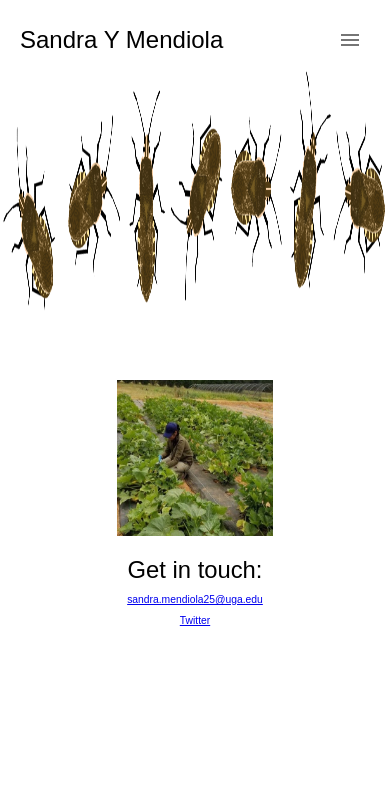
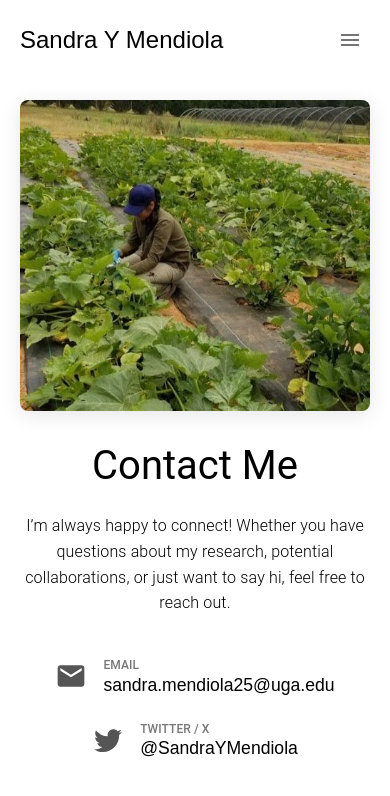
Before and after one commit to sandramendiola/sandramendiola.github.io, a React (Create React App) app: page /contact-me in a window 390 px wide. Shown: the top 796 px of the page. Built offline with nearby package versions, Linux system fonts and the light colour scheme.

Commit message:
Italicize scientific names, redesign Contact Me page, remove Publications page, and update Full CV link

```diff
--- a/src/App.css
+++ b/src/App.css
@@ -140,11 +140,6 @@ img {
   flex-direction: column;
 }
 
-.publications-content {
-  margin: 0 80px 80px 80px;
-  flex-direction: column;
-}
-
 .accordion-header {
   font-family: "Poppins", sans-serif;
   font-size: calc(0.6vw + 1rem);
@@ -238,48 +233,94 @@ img {
   font-size: calc(0.6vw + 1rem);
 }
 
-.contact-me-details {
+.contact-me-section {
+  margin: 80px;
+  font-family: "Poppins", sans-serif;
+}
+
+.contact-me-container {
+  align-items: center;
+}
+
+.contact-me-pic-new {
+  width: 100%;
+  max-width: 500px;
+  height: auto;
+  border-radius: 8px;
+  box-shadow: 0 4px 20px rgba(0,0,0,0.1);
+  margin: 0 auto;
+}
+
+.contact-header {
+  font-size: 3rem !important;
+  margin-bottom: 24px !important;
+}
+
+.contact-intro {
+  font-weight: 300 !important;
+  line-height: 1.6 !important;
+  margin-bottom: 40px !important;
+  max-width: 500px;
+}
+
+.contact-methods {
   display: flex;
   flex-direction: column;
-  width: 60%;
-  align-items: center;
-  justify-content: center;
+  gap: 24px;
 }
 
-.get-in-touch {
-  font-family: "Poppins", sans-serif;
-  font-weight: 300;
-  font-size: calc(2vw + 1rem);
-  margin-top: 20px;
+.contact-method-item {
+  display: flex;
+  align-items: center;
+  gap: 16px;
 }
 
-.contact-detail {
-  font-family: "Poppins", sans-serif;
-  font-weight: 300;
-  font-size: calc(0.6vw + 0.5rem);
-  margin-top: 10px;
+.contact-icon {
+  font-size: 2rem !important;
+  color: #555;
 }
 
-@media screen and (max-width: 1023px) {
-  .contact-me {
+.contact-label {
+  font-weight: 500 !important;
+  color: #777;
+  text-transform: uppercase;
+  font-size: 0.75rem !important;
+  letter-spacing: 1px;
+}
+
+.contact-link {
+  color: #000 !important;
+  text-decoration: none !important;
+  font-size: 1.1rem !important;
+  font-weight: 400 !important;
+}
+
+.contact-link:hover {
+  text-decoration: underline !important;
+}
+
+@media screen and (max-width: 900px) {
+  .contact-me-section {
+    margin: 40px 20px;
+  }
+
+  .contact-me-image-container {
     display: flex;
-    flex-direction: column;
+    justify-content: center;
+  }
+
+  .contact-header {
+    text-align: center;
+    font-size: 2.5rem !important;
+  }
+
+  .contact-intro {
+    text-align: center;
+    margin-left: auto;
+    margin-right: auto;
+  }
+
+  .contact-methods {
     align-items: center;
-    justify-content: center;
-
-    .contact-me-pic {
-      width: 40vw;
-      height: 40vw;
-      margin-top: 20px;
-      align-items: center;
-      justify-content: center;
-    }
   }
 }
-
-@media screen and (min-width: 1024px) {
-  .contact-me {
-    display: flex;
-    flex-direction: row;
-  }
-}
--- a/src/components/AboutMe/AboutMe.js
+++ b/src/components/AboutMe/AboutMe.js
@@ -13,11 +13,11 @@ const AboutMe = () => {
         </p>
         <p>
           I have a PhD in Population Biology, Ecology, and Evolution from Emory University where I worked in the Gerardo
-          and Civitello labs. My doctoral work focused on how bacterial symbionts in the genus Caballeronia alter the
-          ability of squash bugs (Anasa tristis) to vector Serratia marcescens to cucurbit plants. My work studying the
+          and Civitello labs. My doctoral work focused on how bacterial symbionts in the genus <i>Caballeronia</i> alter the
+          ability of squash bugs (<i>Anasa tristis</i>) to vector <i>Serratia marcescens</i> to cucurbit plants. My work studying the
           tripartite interactions between insect, symbiont, and pathogen spans multiple scales of biological
           organization. I have leveraged methods in transcriptomics, microbial ecology, and mathematical modeling to
-          paint a full picture of how Caballeronia symbionts interface with squash bugs and S. marcescens and the
+          paint a full picture of how <i>Caballeronia</i> symbionts interface with squash bugs and <i>S. marcescens</i> and the
           consequences of those interactions on pathogen transmission at the population-level.
         </p>
         <p>
--- a/src/components/CV/CVContent.js
+++ b/src/components/CV/CVContent.js
@@ -44,6 +44,9 @@ const CVContent = () => {
         </AccordionSummary>
         <AccordionDetails>
           <div className="accordion-details">
+            <p>NIH, Postdoctoral Training in Tropical and Emerging Global Disease at UGA, current</p>
+            <p>American Society for Microbiology, MOSAIC Scholars Cohort 3, 2026</p>
+            <p>SACNAS Postdoctoral Leadership Institute, 2025</p>
             <p>NSF Postdoctoral Fellowship in Biology, 2024</p>
             <p>Kharen Fulton Diversity Graduate Award, 2022</p>
             <p>Entomological Society of America Rising Star Award, 2022</p>
@@ -81,7 +84,7 @@ const CVContent = () => {
         </AccordionDetails>
       </Accordion>
       <Button variant="contained"
-              href="https://drive.google.com/file/d/1aKr0HQhIOqsLxR25BNOv9HBWgjezs_dW/view?usp=sharing"
+              href="https://drive.google.com/file/d/1mOcz7Cojstoz0IK2XIx4Bq87h6Jm3IgZ/view?usp=sharing"
               className="full-cv-button"
               sx={{
                 width: 200,
--- a/src/components/Header/HamburgerMenu.js
+++ b/src/components/Header/HamburgerMenu.js
@@ -45,13 +45,6 @@ const HamburgerMenu = () => {
         <MenuItem
           onClick={
             () => {
-              navigate("/publications")
-              handleClose()
-            }
-          }>Publications</MenuItem>
-        <MenuItem
-          onClick={
-            () => {
               window.location.href = "https://scholar.google.com/citations?hl=en&oi=ao&user=RuAHgscAAAAJ"
               handleClose()
             }
--- a/src/components/Header/Navbar.js
+++ b/src/components/Header/Navbar.js
@@ -6,7 +6,6 @@ const Navbar = () => {
     <div className="navbar">
       <Link className="link" to="/">Home</Link>
       <Link className="link" to="/smendiola-cv">CV</Link>
-      <Link className="link" to="/publications">Publications</Link>
       <Link className="link" to="https://scholar.google.com/citations?hl=en&oi=ao&user=RuAHgscAAAAJ">Google Scholar</Link>
       <Link className="link" to="/community-engagement">Community Engagement</Link>
       <Link className="link" to="/contact-me">Contact Me</Link>
--- a/src/index.js
+++ b/src/index.js
@@ -5,7 +5,6 @@ import App from './App';
 import reportWebVitals from './reportWebVitals';
 import {createBrowserRouter, RouterProvider} from "react-router-dom";
 import CV from "./pages/CV/CV";
-import Publications from "./pages/Publications/Publications";
 import CommunityEngagement from "./pages/CommunityEngagement/CommunityEngagement";
 import ContactMe from "./pages/ContactMe/ContactMe";
 
@@ -19,10 +18,6 @@ const router = createBrowserRouter([
   {
     path: "/smendiola-cv",
     element: <CV />,
-  },
-  {
-    path: "/publications",
-    element: <Publications />
   },
   {
     path: "/community-engagement",
--- a/src/pages/ContactMe/ContactMe.js
+++ b/src/pages/ContactMe/ContactMe.js
@@ -1,26 +1,57 @@
-import Adults from "../../assets/adults.png";
 import SandraFindingBug from "../../assets/sandra_finding_bug.jpg";
 import React from "react";
 import Header from "../../components/Header/Header";
+import { Email, Twitter } from "@mui/icons-material";
+import { Box, Typography, Link, Grid } from "@mui/material";
 
 const ContactMe = () => {
   return (
     <>
-      <Header/>
-      <img src={Adults} alt={'Adult squash bug banner'} height={300}/>
-      <div className="section cv-content">
-        <div className="contact-me">
-          <img className="contact-me-pic" src={SandraFindingBug}
-               alt={'Sandra kneeling at plant and searching it for bugs'}/>
-          <div className="contact-me-details">
-            <div className="get-in-touch">Get in touch:</div>
-            <div className="contact-detail"><a href="mailto:sandra.mendiola25@uga.edu">sandra.mendiola25@uga.edu</a></div>
-            <div className="contact-detail"><a href="https://twitter.com/SandraYMendiola">Twitter</a></div>
-          </div>
-        </div>
+      <Header />
+      <div className="section contact-me-section">
+        <Grid container spacing={4} className="contact-me-container">
+          <Grid item xs={12} md={6} className="contact-me-image-container">
+            <img
+              className="contact-me-pic-new"
+              src={SandraFindingBug}
+              alt={'Sandra kneeling at plant and searching it for bugs'}
+            />
+          </Grid>
+          <Grid item xs={12} md={6} className="contact-me-content">
+            <Typography variant="h3" className="section-header contact-header">
+              Contact Me
+            </Typography>
+            <Typography variant="body1" className="contact-intro">
+              I’m always happy to connect! Whether you have questions about my research,
+              potential collaborations, or just want to say hi, feel free to reach out.
+            </Typography>
+
+            <Box className="contact-methods">
+              <Box className="contact-method-item">
+                <Email className="contact-icon" />
+                <Box>
+                  <Typography variant="subtitle2" className="contact-label">Email</Typography>
+                  <Link href="mailto:sandra.mendiola25@uga.edu" className="contact-link">
+                    sandra.mendiola25@uga.edu
+                  </Link>
+                </Box>
+              </Box>
+
+              <Box className="contact-method-item">
+                <Twitter className="contact-icon" />
+                <Box>
+                  <Typography variant="subtitle2" className="contact-label">Twitter / X</Typography>
+                  <Link href="https://twitter.com/SandraYMendiola" target="_blank" rel="noopener" className="contact-link">
+                    @SandraYMendiola
+                  </Link>
+                </Box>
+              </Box>
+            </Box>
+          </Grid>
+        </Grid>
       </div>
     </>
-  )
-}
+  );
+};
 
 export default ContactMe;
--- a/src/pages/Publications/Publications.js
+++ /dev/null
@@ -1,17 +0,0 @@
-import React from 'react';
-import Header from "../../components/Header/Header";
-import FullLifeCycle from "../../assets/full_life_cycle.png";
-import PublicationsContent from "../../components/Publications/PublicationsContent";
-
-const Publications = () => (
-  <>
-    <Header />
-    <div className="lifecycle">
-      <img src={FullLifeCycle} alt={'Full life cycle of a squash bug'} height={300} width={"100%"} />
-    </div>
-    <PublicationsContent />
-  </>
-
-)
-
-export default Publications;
--- /dev/null
+++ b/src/react-app-env.d.ts
@@ -0,0 +1 @@
+/// <reference types="react-scripts" />
```
Also changed, not shown: src/components/Publications/PublicationsContent.js (deleted, +0 -44 lines), src/global.d.ts (added, +36 -0 lines), tsconfig.json (added, +20 -0 lines).
